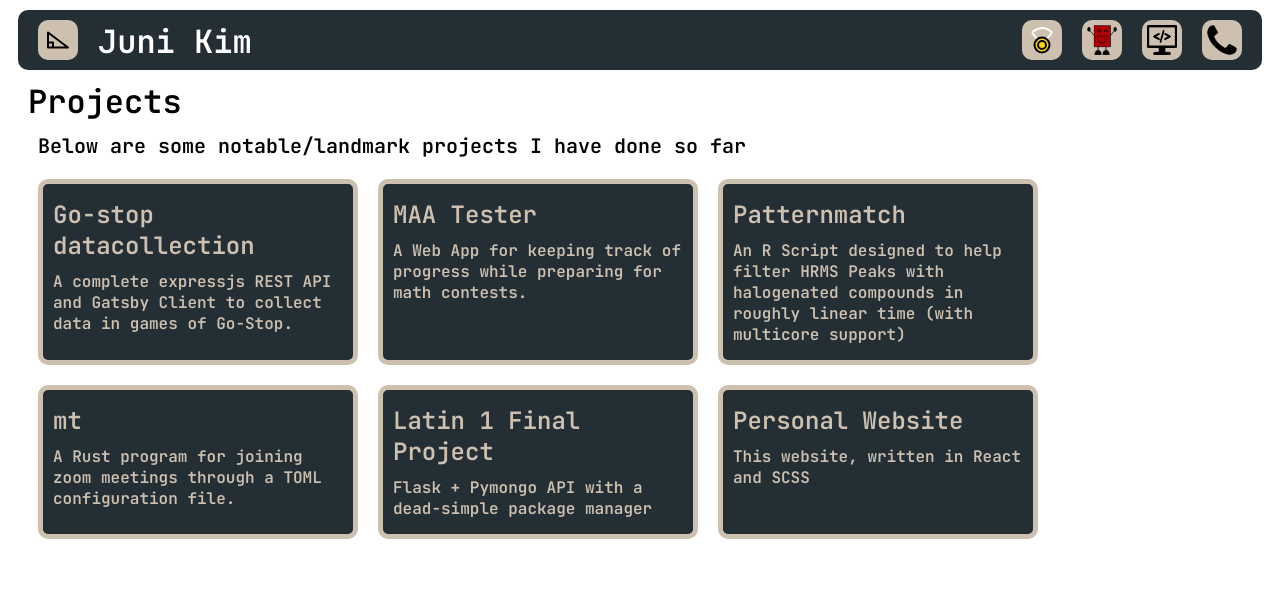
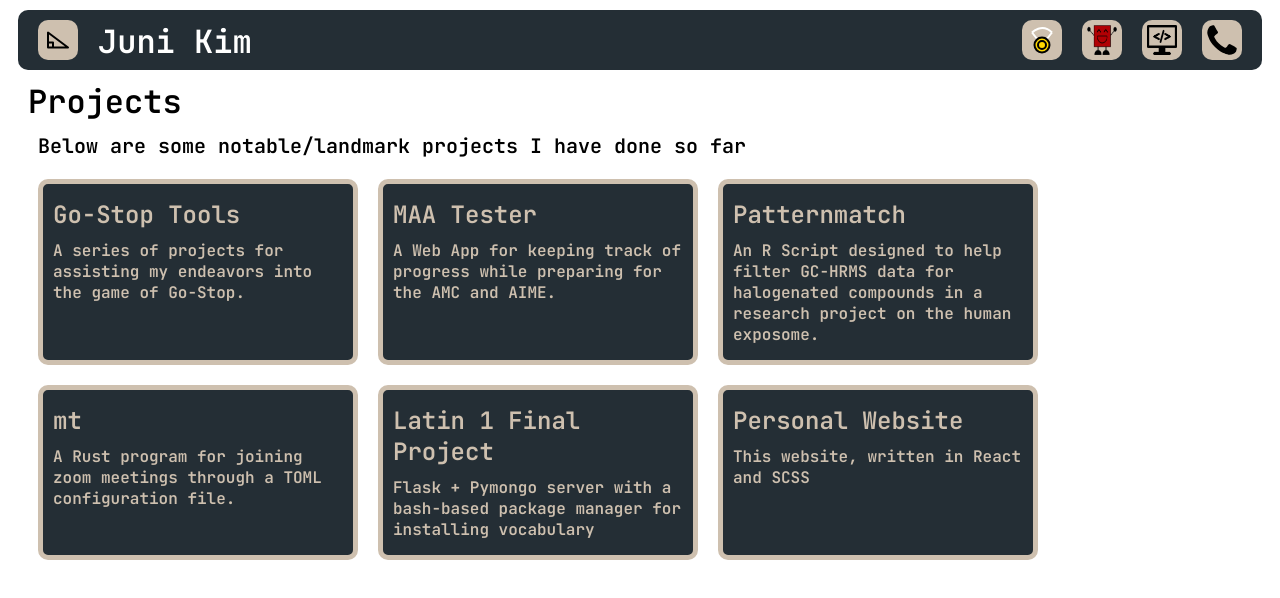
Before and after one commit to junikimm717/Personal-website, a React (Create React App) app: page /projects in a window 1280 px wide. Shown: the top 598 px of the page. Built offline with nearby package versions, Linux system fonts and the light colour scheme.

Commit message:
go-stop added

```diff
--- a/src/content/Achievements.tsx
+++ b/src/content/Achievements.tsx
@@ -1,52 +1,51 @@
-import { Card, CardGroup } from "../components/Card";
-import Page, { Description } from "../components/Page";
+import { Card, CardGroup } from '../components/Card';
+import Page, { Description } from '../components/Page';
 
 const Achievements = () => (
-  <Page title="Achievements">
+	<Page title='Achievements'>
 		<Description>
-      I have competed in numerous academic olympiads and competitions as of the
-      date of writing.
+			I have competed in numerous academic olympiads and competitions.
 		</Description>
 		<CardGroup>
 			<Card
-        title="2021 USAJMO Qualifier"
-        href="https://www.maa.org/sites/default/files/pdf/AMC/usamo/2021/JMO%20List.pdf"
+				title='2021 USAJMO Qualifier'
+				href='https://www.maa.org/sites/default/files/pdf/AMC/usamo/2021/JMO%20List.pdf'
 			>
 				I scored 141/150 on the AMC 10A and 10/15 on the AIME I, which qualified
 				me for the 2021 United States of America Junior Mathematical Olympiad.
 			</Card>
 			<Card
-        title="USACO Platinum Competitor"
-        href="http://usaco.org/current/data/jan21_gold_results.html"
+				title='USACO Platinum Competitor'
+				href='http://usaco.org/current/data/jan21_gold_results.html'
 			>
 				In the Gold Division of the January Contest in the 2021 USA Computing
 				Olympiad, I scored 917 out of 1000 and was promoted to the Platinum
 				Division.
 			</Card>
-      <Card title="2021 USNCO National Exam Qualifier">
-        I qualified for the National Exam in the US National Chemistry Olympiad
+			<Card title='2021 USNCO National Exam Qualifier'>
+				I qualified for the National Exam of the US National Chemistry Olympiad
 				through the Silicon Valley Division.
 			</Card>
 			<Card
-        title="2021 ACSL Gold Medalist"
-        href="https://www.scores.acsl.org/legacy/finals/2021/i/"
+				title='2021 ACSL Gold Medalist'
+				href='https://www.scores.acsl.org/legacy/finals/2021/i/'
 			>
 				I receieved a Gold Medal in the National Final of the Intermediate
 				Division of the American Computer Science League (ACSL) by scoring 40
 				out of 40 points.
 			</Card>
 			<Card
-        title="2021 Canadian Computing Competition"
-        href="https://cemc.uwaterloo.ca/contests/past_contests/2021/2021CCCResults.pdf"
+				title='2021 Canadian Computing Competition'
+				href='https://cemc.uwaterloo.ca/contests/past_contests/2021/2021CCCResults.pdf'
 			>
 				I finished in the top 75 out of 2920 competitors in the Senior Division
 				of the 2021 Canadian Computing Competition with a score of 58/75.
 			</Card>
-      <Card title="2021 National Latin Exam">
+			<Card title='2021 National Latin Exam'>
 				I received a Summa Cum Laude Gold Medal in the 2021 National Latin Exam
 				Beginning Latin Exam.
 			</Card>
-      <Card title="CS Mines HSPC" href="https://mines21.kattis.com/standings">
+			<Card title='CS Mines HSPC' href='https://mines21.kattis.com/standings'>
 				I led a team of three students and placed second out of 56 teams in the
 				High School Programming Competition hosted by the Colorado School of
 				Mines.
--- a/src/content/Contact.tsx
+++ b/src/content/Contact.tsx
@@ -1,24 +1,20 @@
-import Page, { Description } from "../components/Page";
+import Page, { Description } from '../components/Page';
 
 const Contact = () => (
-  <Page title="Contact">
+	<Page title='Contact'>
 		<Description>
 			<ul>
 				<li>
-          {" "}
-          <a href="https://github.com/junikimm717"> Github </a>
+					<a href='https://github.com/junikimm717'> Github </a>
 				</li>
 				<li>
-          {" "}
-          <a href="https://gitlab.com/junikimm717"> Gitlab </a>
+					<a href='https://gitlab.com/junikimm717'> Gitlab </a>
 				</li>
 				<li>
-          {" "}
-          <a href="https://git.junickim.me/junikimm717"> Gitea Instance </a>
+					<a href='https://www.instagram.com/junichristopherkim'> Instagram </a>
 				</li>
 				<li>
-          {" "}
-          <a href="mailto:junikimm717@gmail.com"> Email </a>
+					<a href='mailto:junikimm717@gmail.com'> Email </a>
 				</li>
 			</ul>
 		</Description>
--- a/src/content/Home.tsx
+++ b/src/content/Home.tsx
@@ -1,11 +1,11 @@
-import React from "react";
-import Header from "../components/Header";
-import Page, { Description } from "../components/Page";
+import React from 'react';
+import Header from '../components/Header';
+import Page, { Description } from '../components/Page';
 
 const Home = () => (
 	<React.Fragment>
 		<Header />
-    <Page title="About Me">
+		<Page title='About Me'>
 			<Description>
 				I am a sophomore at Stanford Online High School who is interested in
 				Unix-like operating systems, web development, and general-purpose
@@ -14,6 +14,8 @@ const Home = () => (
 				programming in a journey to find myself. <br /> <br /> Outside of
 				programming, I participate extensively in competition math and train
 				casually in the sports of fencing and boxing.
+				<br /> <br /> I also have a particular affinity for the Korean game of
+				Go-Stop, which I play on a regular basis.
 			</Description>
 		</Page>
 	</React.Fragment>
--- a/src/content/Projects.tsx
+++ b/src/content/Projects.tsx
@@ -1,41 +1,39 @@
-import { Card, CardGroup } from "../components/Card";
-import Page, { Description } from "../components/Page";
+import { Card, CardGroup } from '../components/Card';
+import Page, { Description } from '../components/Page';
 
 const Projects = () => (
-  <Page title="Projects">
+	<Page title='Projects'>
 		<Description>
 			Below are some notable/landmark projects I have done so far
 		</Description>
 		<CardGroup>
-      <Card
-        title="Go-stop datacollection"
-        href="https://github.com/gostoptools/datacollection"
-      >
-        A complete expressjs REST API and Gatsby Client to collect data in games
-        of Go-Stop.
+			<Card title='Go-Stop Tools' href='https://gostoptools.github.io'>
+				A series of projects for assisting my endeavors into the game of
+				Go-Stop.
 			</Card>
-      <Card title="MAA Tester" href="https://maatester.com">
-        A Web App for keeping track of progress while preparing for math
-        contests.
+			<Card title='MAA Tester' href='https://maatester.com'>
+				A Web App for keeping track of progress while preparing for the AMC and
+				AIME.
 			</Card>
 			<Card
-        title="Patternmatch"
-        href="https://git.junickim.me/junikimm717/patternmatch"
+				title='Patternmatch'
+				href='https://git.junickim.me/junikimm717/patternmatch'
 			>
-        An R Script designed to help filter HRMS Peaks with halogenated
-        compounds in roughly linear time (with multicore support)
+				An R Script designed to help filter GC-HRMS data for halogenated
+				compounds in a research project on the human exposome.
 			</Card>
-      <Card title="mt" href="https://github.com/junikimm717/mt">
+			<Card title='mt' href='https://github.com/junikimm717/mt'>
 				A Rust program for joining zoom meetings through a TOML configuration
 				file.
 			</Card>
 			<Card
-        title="Latin 1 Final Project"
-        href="https://github.com/junikimm717/OLA11-Final-Project"
+				title='Latin 1 Final Project'
+				href='https://github.com/junikimm717/OLA11-Final-Project'
 			>
-        Flask + Pymongo API with a dead-simple package manager
+				Flask + Pymongo server with a bash-based package manager for installing
+				vocabulary
 			</Card>
-      <Card title="Personal Website">
+			<Card title='Personal Website'>
 				This website, written in React and SCSS
 			</Card>
 		</CardGroup>
```
Lines whose indentation alone changed are shown as unchanged.
